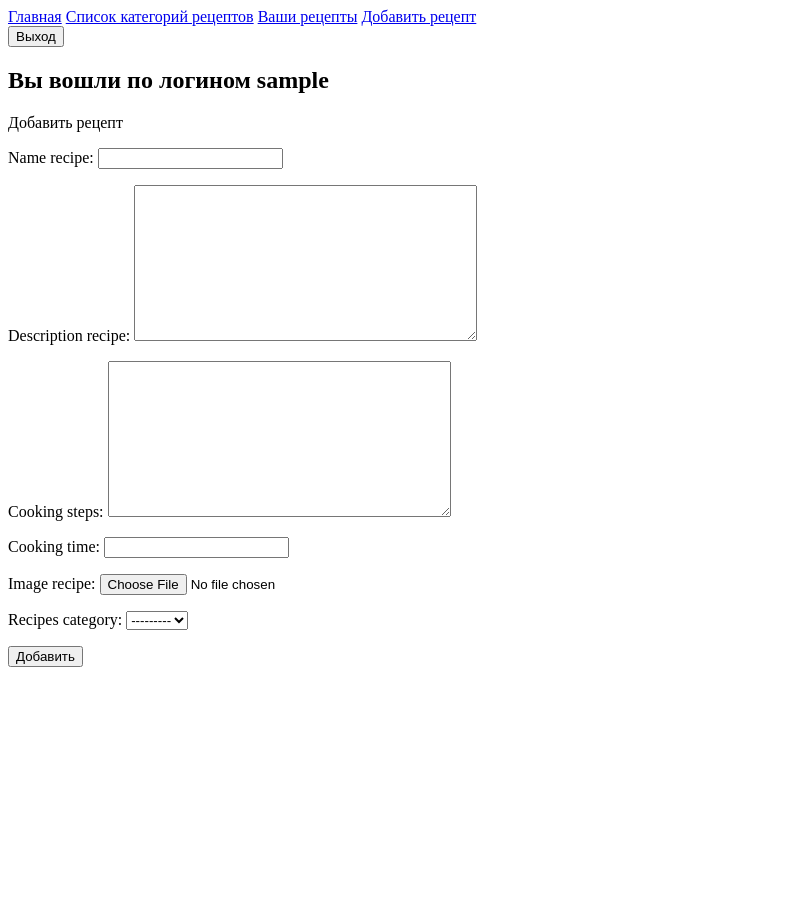
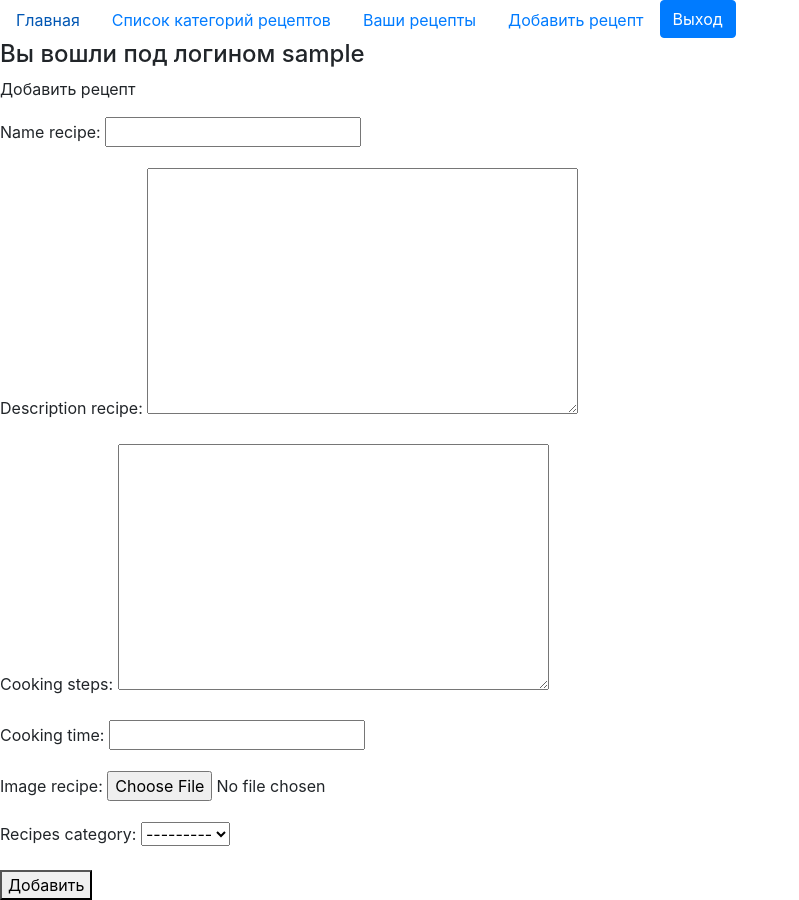
Before and after one commit to Krasnov-Aleksey/djtest3, a Django app: page /add_recipe/ in a window 1280 px wide. Shown: the whole page, without its empty margins (0-799 px from the left). Before the commit the page ends 667 px from the top, so only its background shows below. Run offline with Django 4.2, Linux system fonts and the light colour scheme; the visitor is signed in with stand-in values (Sample User, id 1); data that the repository does not hold is empty; some libraries are stand-ins or nearby versions.

Commit message:
base boot

```diff
--- a/djtest3project/djtest3app/templates/djtest3app/base.html
+++ b/djtest3project/djtest3app/templates/djtest3app/base.html
@@ -2,30 +2,55 @@
 <html lang="en">
 <head>
     <meta charset="UTF-8">
-    <meta name="viewport" content="width=device-width, initial-scale=1.0">
+    <meta name="viewport" content="width=device-width, initial-scale=1.0 shrink-to-fit=no">
     <title>{% block title %} Главная {% endblock %} - Рецепты</title>
+    <link rel="stylesheet" href="https://cdn.jsdelivr.net/npm/bootstrap@4.2.1/dist/css/bootstrap.min.css"
+          integrity="sha384-GJzZqFGwb1QTTN6wy59ffF1BuGJpLSa9DkKMp0DgiMDm4iYMj70gZWKYbI706tWS" crossorigin="anonymous">
 </head>
 <body>
 <header>
-    <a href="{% url 'index' %}">Главная</a>
-    <a href="{% url 'recipe_category' %}">Список категорий рецептов</a>
+    <ul class="nav">
+        <li class="nav-item">
+            <a class="nav-link active" href="{% url 'index' %}">Главная</a>
+        </li>
+        <li class="nav-item">
+            <a class="nav-link" href="{% url 'recipe_category' %}">Список категорий рецептов</a>
+        </li>
         {% if user.is_authenticated %}
-    <a href="{% url 'list_recipe' %}">Ваши рецепты</a>
-    <a href="{% url 'add_recipe' %}">Добавить рецепт</a>
+        <li class="nav-item">
+            <a class="nav-link" href="{% url 'list_recipe' %}">Ваши рецепты</a>
+        </li>
+        <li class="nav-item">
+            <a class="nav-link" href="{% url 'add_recipe' %}">Добавить рецепт</a>
+        </li>
         <form action="{% url 'logout' %}" method="post">
             {% csrf_token %}
-        <button>Выход</button>
+            <button class="btn btn-primary">Выход</button>
         </form>
-    <h2>Вы вошли по логином {{ user.username }}</h2>
         {% else %}
-    <a href="{% url 'register' %}">Регистрация</a>
-    <a href="{% url 'login' %}">Вход</a>
+        <li class="nav-item">
+            <a class="nav-link" href="{% url 'register' %}">Регистрация</a>
+        </li>
+        <li class="nav-item">
+            <a class="nav-link" href="{% url 'login' %}">Вход</a>
+        </li>
+        {% endif %}
+    </ul>
+    {% if user.is_authenticated %}
+    <h4>Вы вошли под логином {{ user.username }}</h4>
     {% endif %}
 </header>
-<div>
 {% block content %}
 <p>Site</p>
 {% endblock %}
-</div>
 </body>
+<script src="https://code.jquery.com/jquery-3.3.1.slim.min.js"
+        integrity="sha384-q8i/X+965DzO0rT7abK41JStQIAqVgRVzpbzo5smXKp4YfRvH+8abtTE1Pi6jizo"
+        crossorigin="anonymous"></script>
+<script src="https://cdn.jsdelivr.net/npm/popper.js@1.14.6/dist/umd/popper.min.js"
+        integrity="sha384-wHAiFfRlMFy6i5SRaxvfOCifBUQy1xHdJ/yoi7FRNXMRBu5WHdZYu1hA6ZOblgut"
+        crossorigin="anonymous"></script>
+<script src="https://cdn.jsdelivr.net/npm/bootstrap@4.2.1/dist/js/bootstrap.min.js"
+        integrity="sha384-B0UglyR+jN6CkvvICOB2joaf5I4l3gm9GU6Hc1og6Ls7i6U/mkkaduKaBhlAXv9k"
+        crossorigin="anonymous"></script>
 </html>
```
Lines whose indentation alone changed are shown as unchanged.
